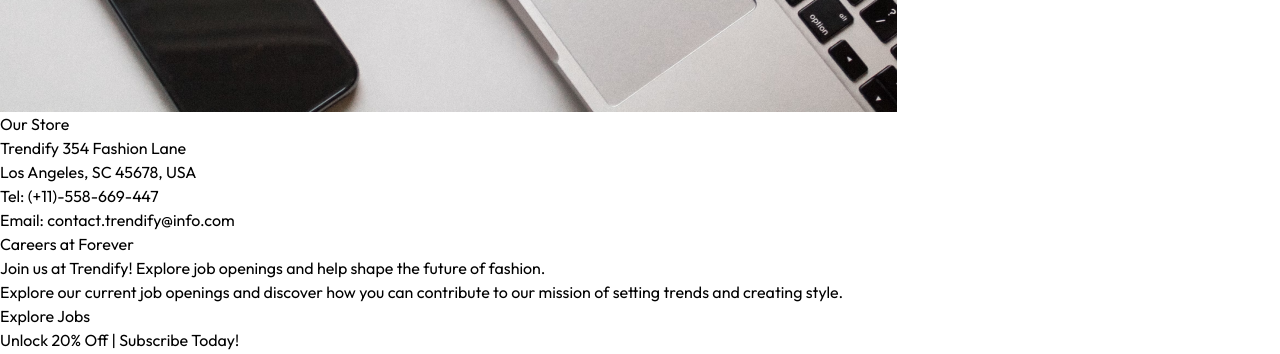
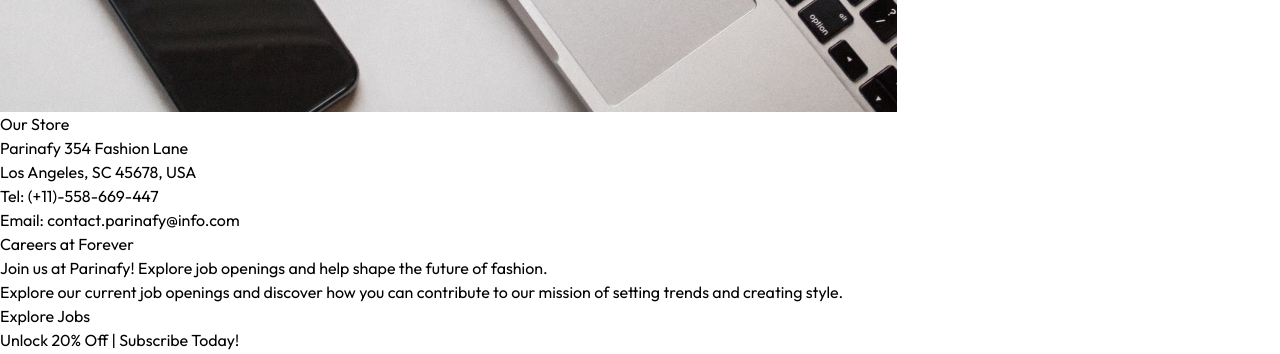
Before and after one commit to pareenathapa/security-parinafy, a React (Vite) app in the folder frontend/: page /contact in a window 1280 px wide. Shown: the part 2220-2574 px from the top of the page. Built offline with nearby package versions, Linux system fonts and the light colour scheme; no server answers.

Commit message:
Modified

```diff
--- a/frontend/src/pages/Contact.jsx
+++ b/frontend/src/pages/Contact.jsx
@@ -13,10 +13,10 @@ const Contact = () => {
         <img className='w-full md:max-w-[480px]' src={assets.contact_img} alt="Contact Photo" />
         <div className='flex flex-col items-start justify-center gap-6'>
           <p className='text-xl font-semibold text-gray-600'>Our Store</p>
-          <p className='text-gray-500'>Trendify 354 Fashion Lane <br />Los Angeles, SC 45678, USA</p>
-          <p className='text-gray-500'>Tel: (+11)-558-669-447 <br />Email: contact.trendify@info.com</p>
+          <p className='text-gray-500'>Parinafy 354 Fashion Lane <br />Los Angeles, SC 45678, USA</p>
+          <p className='text-gray-500'>Tel: (+11)-558-669-447 <br />Email: contact.parinafy@info.com</p>
           <p className='text-xl font-semibold text-gray-600'>Careers at Forever</p>
-          <p className='text-gray-500'>Join us at Trendify! Explore job openings and help shape the future of fashion. <br />Explore our current job openings and discover how you can contribute to our mission of setting trends and creating style.</p>
+          <p className='text-gray-500'>Join us at Parinafy! Explore job openings and help shape the future of fashion. <br />Explore our current job openings and discover how you can contribute to our mission of setting trends and creating style.</p>
           <button className='px-8 py-4 text-sm transition-all duration-500 border border-black hover:bg-gray-800 hover:text-white'>Explore Jobs</button>
         </div>
       </div>
```
